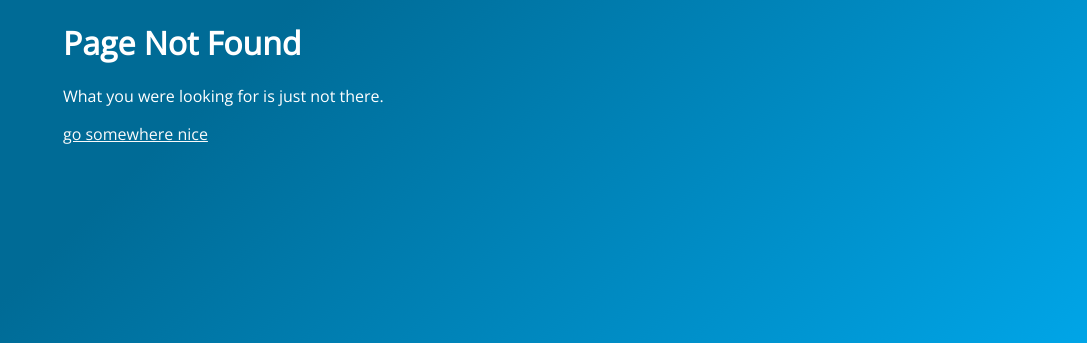
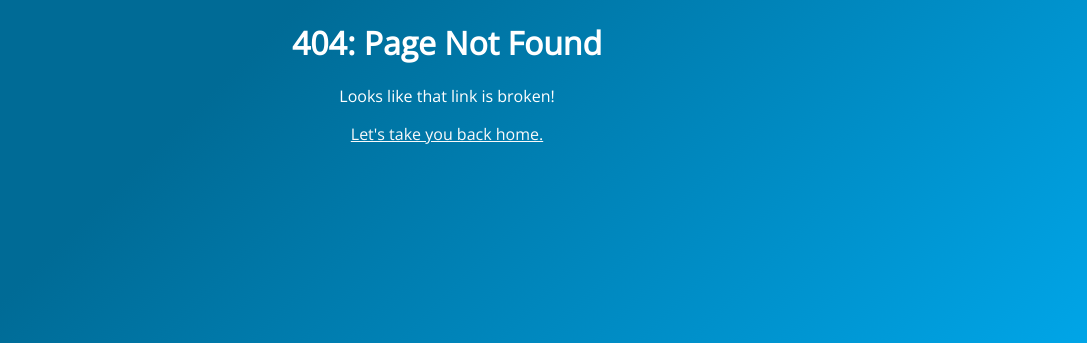
Before and after one commit to harrisonlingren/link.lingren.co, a Flask app: template templates/404.html in a window 1280 px wide. Shown: the part 128-471 px from the top of the page, without its empty margins (193-1280 px from the left). Run offline with Flask 2, Linux system fonts and the light colour scheme; the template is opened without the code that fills it, so the values that code supplies are empty.

Commit message:
fix title issue and text alignment

```diff
--- a/templates/404.html
+++ b/templates/404.html
@@ -1,7 +1,9 @@
 {% extends "layout.html" %}
-{% block title %}Page Not Found{% endblock %}
+{% block title %}Page Not Found - {% endblock %}
 {% block content %}
-  <h1>Page Not Found</h1>
-  <p>What you were looking for is just not there.
-  <p><a href="{{ url_for('index') }}">go somewhere nice</a>
+<div style="text-align: center;">
+    <h1>404: Page Not Found</h1>
+    <p>Looks like that link is broken!</p>
+    <p><a href="{{ url_for('index') }}">Let's take you back home.</a>
+</div>
 {% endblock %}
```
